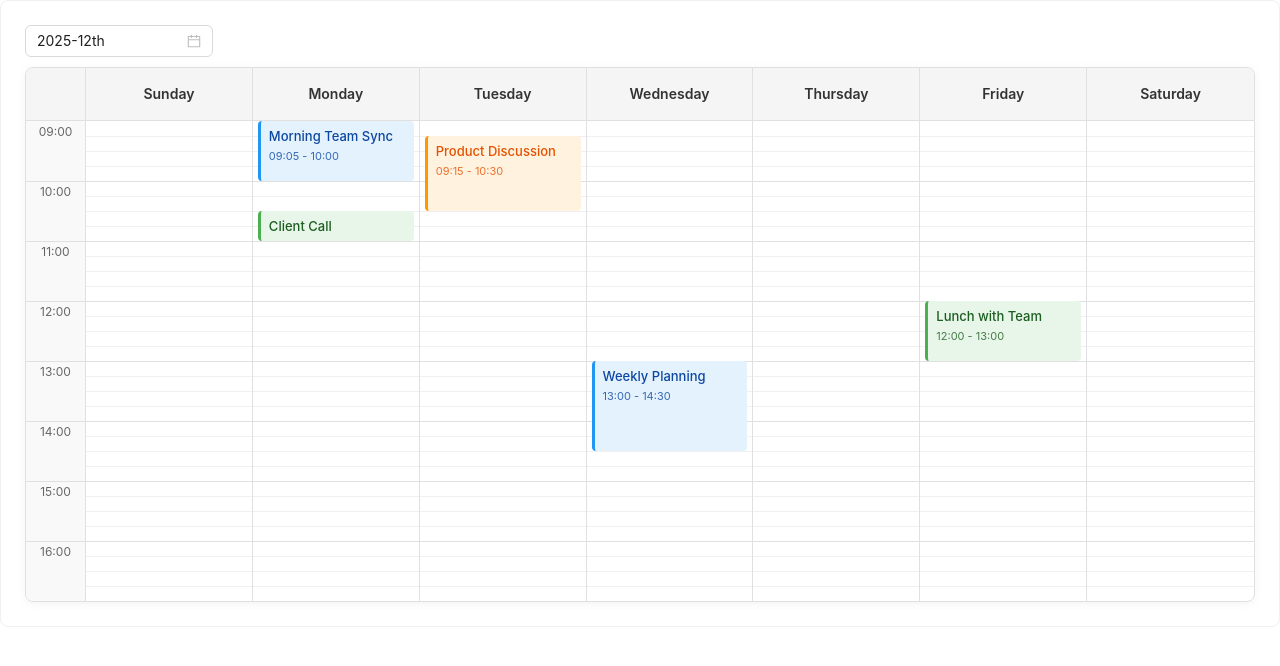
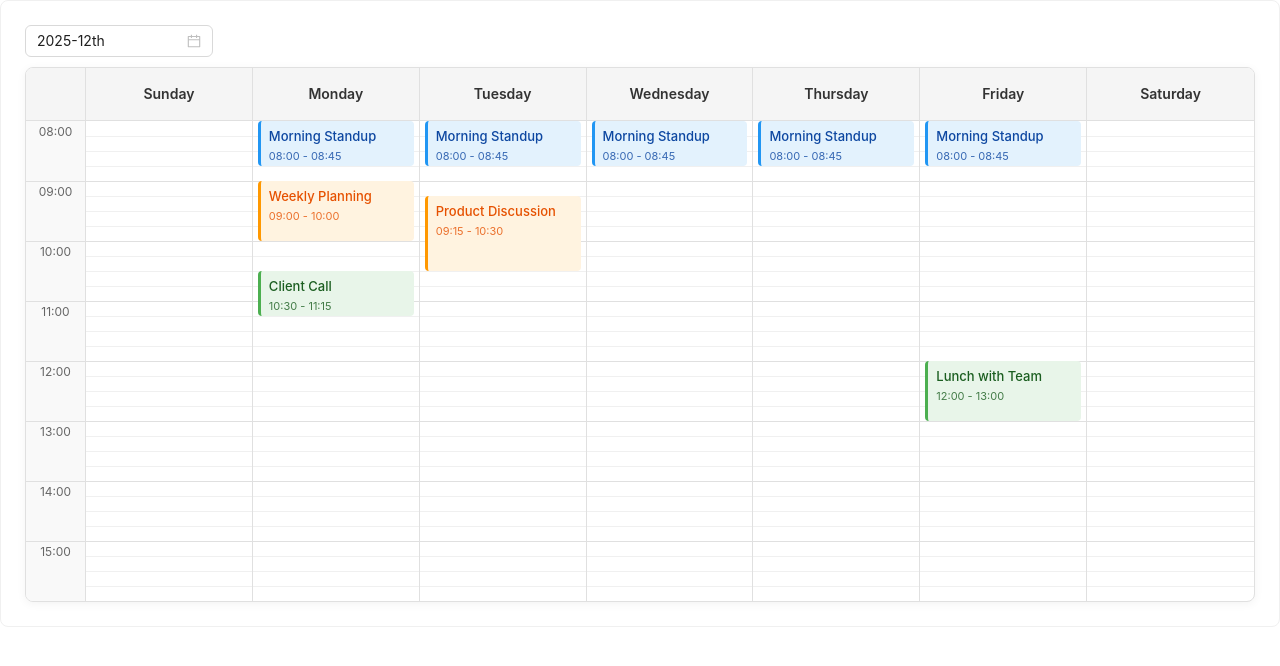
Before and after one commit to vinctustech/week-calendar, a React (Vite) app: page / in a window 1280 px wide. Shown: the top 666 px of the page. Built offline with nearby package versions, Linux system fonts and the light colour scheme.

Commit message:
SC-1172 test code

```diff
--- a/src/App.tsx
+++ b/src/App.tsx
@@ -11,7 +11,7 @@ const App: FC = () => {
     <Card>
       <DatePicker picker="week" value={value} onChange={setValue} style={{ marginBottom: 10 }} />
       <div>
-        <WeekCalendar startHour={9} endHour={17} events={events} />
+        <WeekCalendar startHour={8} endHour={16} events={events} />
       </div>
     </Card>
   )
@@ -19,41 +19,73 @@ const App: FC = () => {
 
 const events: CalendarEvent[] = [
   {
-    id: '1',
-    title: 'Morning Team Sync',
-    day: 1, // Monday
-    startTime: '09:05',
-    endTime: '10:00',
+    id: 1,
+    title: 'Morning Standup',
+    day: 1,
+    startTime: '08:00',
+    endTime: '08:45',
     color: 'blue',
   },
   {
-    id: '2',
+    id: 2,
+    title: 'Morning Standup',
+    day: 2,
+    startTime: '08:00',
+    endTime: '08:45',
+    color: 'blue',
+  },
+  {
+    id: 3,
+    title: 'Morning Standup',
+    day: 3,
+    startTime: '08:00',
+    endTime: '08:45',
+    color: 'blue',
+  },
+  {
+    id: 4,
+    title: 'Morning Standup',
+    day: 4,
+    startTime: '08:00',
+    endTime: '08:45',
+    color: 'blue',
+  },
+  {
+    id: 5,
+    title: 'Morning Standup',
+    day: 5,
+    startTime: '08:00',
+    endTime: '08:45',
+    color: 'blue',
+  },
+  {
+    id: 6,
     title: 'Client Call',
-    day: 1, // Monday
-    startTime: '10:35',
-    endTime: '11:00',
+    day: 1,
+    startTime: '10:30',
+    endTime: '11:15',
     color: 'green',
   },
   {
-    id: '3',
+    id: 7,
     title: 'Product Discussion',
-    day: 2, // Tuesday
+    day: 2,
     startTime: '09:15',
     endTime: '10:30',
     color: 'orange',
   },
   {
-    id: '4',
+    id: 8,
     title: 'Weekly Planning',
-    day: 3, // Wednesday
-    startTime: '13:00',
-    endTime: '14:30',
-    color: 'blue',
+    day: 1,
+    startTime: '09:00',
+    endTime: '10:00',
+    color: 'orange',
   },
   {
-    id: '5',
+    id: 9,
     title: 'Lunch with Team',
-    day: 5, // Friday
+    day: 5,
     startTime: '12:00',
     endTime: '13:00',
     color: 'green',
--- a/src/WeekCalendar/index.tsx
+++ b/src/WeekCalendar/index.tsx
@@ -10,7 +10,7 @@ interface WeekCalendarProps {
 }
 
 export interface CalendarEvent {
-  id: string
+  id: string | number
   title: string
   day: number // 0-6 (0 = Sunday, 1 = Monday, etc.)
   startTime: string // Format: "HH:MM"
@@ -168,7 +168,7 @@ export const WeekCalendar: FC<WeekCalendarProps> = ({
               .filter((event) => getAdjustedDayIndex(event.day) === dayIndex)
               .map((event) => (
                 <div
-                  key={event.id}
+                  key={String(event.id)}
                   className={`event ${event.color ? `event-${event.color}` : 'event-blue'}`}
                   style={calculateEventStyle(event)}
                 >
```
